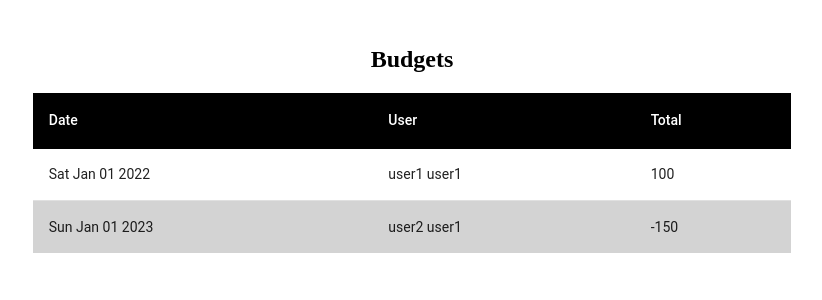
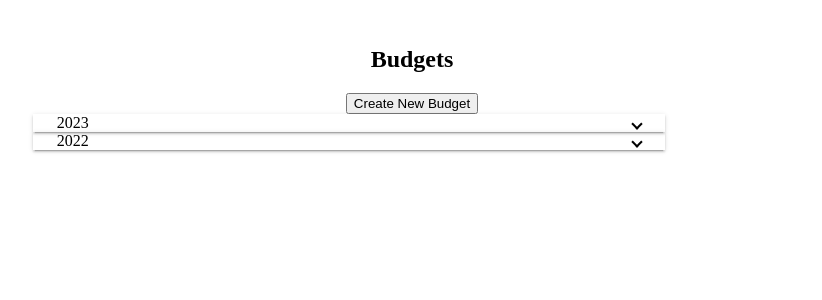
Before and after one commit to spennington45/BudgetWebApp, an Angular app in the folder budgetwebapp.client/: page / in a window 1280 px wide. Shown: the top 300 px of the page, without its empty margins (228-1050 px from the left). Built offline with nearby package versions, Linux system fonts and the light colour scheme; what ng2-charts would draw is missing.

Commit message:
main page is updated some

```diff
--- a/budgetwebapp.client/src/app/app.component.ts
+++ b/budgetwebapp.client/src/app/app.component.ts
@@ -1,12 +1,5 @@
 import { HttpClient } from '@angular/common/http';
 import { Component, OnInit } from '@angular/core';
-
-interface WeatherForecast {
-  date: string;
-  temperatureC: number;
-  temperatureF: number;
-  summary: string;
-}
 
 @Component({
   selector: 'app-root',
@@ -14,8 +7,6 @@ interface WeatherForecast {
   styleUrl: './app.component.css'
 })
 export class AppComponent implements OnInit {
-  public forecasts: WeatherForecast[] = [];
-
   constructor(private http: HttpClient) {}
 
   ngOnInit() {
--- /dev/null
+++ b/budgetwebapp.client/src/app/components/create-budget-dialog/create-budget-dialog.component.css
@@ -0,0 +1,12 @@
+:host {
+  display: flex;
+  justify-content: center;
+  align-items: center;
+  min-height: 100%;
+}
+
+.mat-dialog-container {
+  max-width: 400px;
+  padding: 20px;
+  box-sizing: border-box;
+}
--- /dev/null
+++ b/budgetwebapp.client/src/app/components/create-budget-dialog/create-budget-dialog.component.html
@@ -0,0 +1,13 @@
+<h2 mat-dialog-title>Create New Budget</h2>
+<div mat-dialog-content>
+  <mat-form-field>
+    <mat-label>Select Date</mat-label>
+    <input matInput [matDatepicker]="picker" [(ngModel)]="selectedDate">
+    <mat-datepicker-toggle matSuffix [for]="picker"></mat-datepicker-toggle>
+    <mat-datepicker #picker></mat-datepicker>
+  </mat-form-field>
+</div>
+<div mat-dialog-actions>
+  <button mat-button (click)="onNoClick()">Cancel</button>
+  <button mat-button color="primary" (click)="onSaveClick()">Save</button>
+</div>
--- /dev/null
+++ b/budgetwebapp.client/src/app/components/create-budget-dialog/create-budget-dialog.component.ts
@@ -0,0 +1,23 @@
+import { Component } from '@angular/core';
+import { MatDialogRef } from '@angular/material/dialog';
+
+@Component({
+  selector: 'app-create-budget-dialog',
+  templateUrl: './create-budget-dialog.component.html',
+  styleUrls: ['./create-budget-dialog.component.css']
+})
+export class CreateBudgetDialogComponent {
+  selectedDate: Date = new Date();
+
+  constructor(public dialogRef: MatDialogRef<CreateBudgetDialogComponent>) { }
+
+  onNoClick(): void {
+    this.dialogRef.close();
+  }
+
+  onSaveClick(): void {
+    const selectedYear = this.selectedDate.getFullYear();
+    const selectedMonth = this.selectedDate.getMonth();
+    this.dialogRef.close({ year: selectedYear, month: selectedMonth });
+  }
+}
--- a/budgetwebapp.client/src/app/components/home/home.component.css
+++ b/budgetwebapp.client/src/app/components/home/home.component.css
@@ -7,8 +7,7 @@
 
 table {
   width: 100%;
-  padding-right: 20%;
-  padding-left: 20%;
+  margin: 10px;
 }
 
 th {
@@ -36,3 +35,9 @@ tr:hover {
 tr:nth-child(2n) {
   background-color: lightgray;
 }
+
+.expansion-panel {
+  width: 50%;
+  padding-right: 20%;
+  padding-left: 20%;
+}
--- a/budgetwebapp.client/src/app/components/home/home.component.html
+++ b/budgetwebapp.client/src/app/components/home/home.component.html
@@ -1,15 +1,22 @@
 <h2>Budgets</h2>
 
+<div class="button-container">
+  <button mat-raised-button color="primary" (click)="createNewBudget()">Create New Budget</button>
+</div>
+
+<div class="expansion-panel">
+  <mat-accordion>
+    <mat-expansion-panel *ngFor="let yearGroup of groupedData">
+      <mat-expansion-panel-header>
+        <mat-panel-title>
+          {{ yearGroup.year }}
+        </mat-panel-title>
+      </mat-expansion-panel-header>
       <div class="mat-table-budget">
-  <table mat-table [dataSource]="dataSource" class="mat-table">
+        <table mat-table [dataSource]="yearGroup.data" class="mat-table">
           <ng-container matColumnDef="date">
             <th mat-header-cell *matHeaderCellDef> Date </th>
-      <td mat-cell *matCellDef="let budget"> {{budget.date.toDateString()}} </td>
-    </ng-container>
-
-    <ng-container matColumnDef="user">
-      <th mat-header-cell *matHeaderCellDef> User </th>
-      <td mat-cell *matCellDef="let budget"> {{budget.user.firstName}} {{budget.user.lastName}} </td>
+            <td mat-cell *matCellDef="let budget"> {{budget.date.toLocaleString('default', { month: 'long' })}} </td>
           </ng-container>
 
           <ng-container matColumnDef="total">
@@ -21,3 +28,6 @@
           <tr mat-row *matRowDef="let row; columns: displayedColumns" (click)="navigateToBudgetDetails(row)"></tr>
         </table>
       </div>
+    </mat-expansion-panel>
+  </mat-accordion>
+</div>
--- a/budgetwebapp.client/src/app/components/home/home.component.ts
+++ b/budgetwebapp.client/src/app/components/home/home.component.ts
@@ -1,8 +1,9 @@
 import { Component, OnInit, ViewChild } from '@angular/core';
 import { MatSort } from '@angular/material/sort';
 import { Budget } from '../../models';
-
+import { MatDialog } from '@angular/material/dialog';
 import { Router } from '@angular/router';
+import { CreateBudgetDialogComponent } from '../create-budget-dialog/create-budget-dialog.component';
 
 @Component({
   selector: 'app-home',
@@ -13,7 +14,8 @@ export class HomeComponent implements OnInit {
   @ViewChild(MatSort) sort: MatSort = new MatSort();
 
   dataSource: Budget[] = [];
-  displayedColumns: string[] = ['date', 'user', "total"];
+  displayedColumns: string[] = ['date', "total"];
+  groupedData: { year: number, data: Budget[] }[] = [];
 
   ngOnInit() {
     this.dataSource = [
@@ -31,9 +33,25 @@ export class HomeComponent implements OnInit {
           category: { categoryId: '1', categoryName: 'Category A' }
         }], user: { userId: "2", firstName: "user2", lastName: "user1" }
       },
+      {
+        budgetId: '2', userId: '2', date: new Date('2023-02-01'),
+        budgetLineItems: [{
+          bugetLineItemId: '1', catigoryId: '1', value: -75, budgetId: '1',
+          category: { categoryId: '1', categoryName: 'Category A' }
+        }], user: { userId: "2", firstName: "user2", lastName: "user1" }
+      },
+      {
+        budgetId: '2', userId: '2', date: new Date('2023-02-02'),
+        budgetLineItems: [{
+          bugetLineItemId: '1', catigoryId: '1', value: -75, budgetId: '1',
+          category: { categoryId: '1', categoryName: 'Category A' }
+        }], user: { userId: "2", firstName: "user2", lastName: "user1" }
+      },
     ];
+    this.groupDataByYear();
   }
-  constructor(private router: Router) { }
+
+  constructor(private router: Router, private dialog: MatDialog) { }
 
   navigateToBudgetDetails(budget: Budget) {
     const formattedDate = budget.date.toISOString().split('T')[0];
@@ -44,4 +62,48 @@ export class HomeComponent implements OnInit {
       .reduce((sum, current) => sum + current.value, 0);
     return sum;
   }
+
+  groupDataByYear() {
+    const groupedByYear: { [year: number]: Budget[] } = {};
+
+    this.dataSource.forEach(budget => {
+      const year = budget.date.getFullYear();
+      if (!groupedByYear[year]) {
+        groupedByYear[year] = [];
+      }
+      groupedByYear[year].push(budget);
+    });
+
+    this.groupedData = Object.keys(groupedByYear)
+      .map(year => ({
+        year: parseInt(year),
+        data: groupedByYear[parseInt(year)]
+      }))
+      .sort((a, b) => b.year - a.year);
+  }
+
+  createNewBudget() {
+    const dialogRef = this.dialog.open(CreateBudgetDialogComponent, {
+      width: '300px',
+    });
+
+    dialogRef.afterClosed().subscribe(result => {
+      if (result) {
+        const { year, month } = result;
+        const existingBudget = this.dataSource.find(budget => {
+          const budgetYear = budget.date.getFullYear();
+          const budgetMonth = budget.date.getMonth();
+          return budgetYear === year && budgetMonth === month;
+        });
+
+        if (existingBudget) {
+          console.error('Budget already exists for the selected month and year.');
+          // Handle error or display a message to the user
+        } else {
+          // Create new budget logic...
+          console.log('Create new budget:', year, month);
+        }
+      }
+    });
+  }
 }
```
Also changed, not shown: budgetwebapp.client/src/app/app.module.ts (+15 -2 lines), 2 other files (tests, documents, lock files or other folders). Lines whose indentation alone changed are shown as unchanged.
